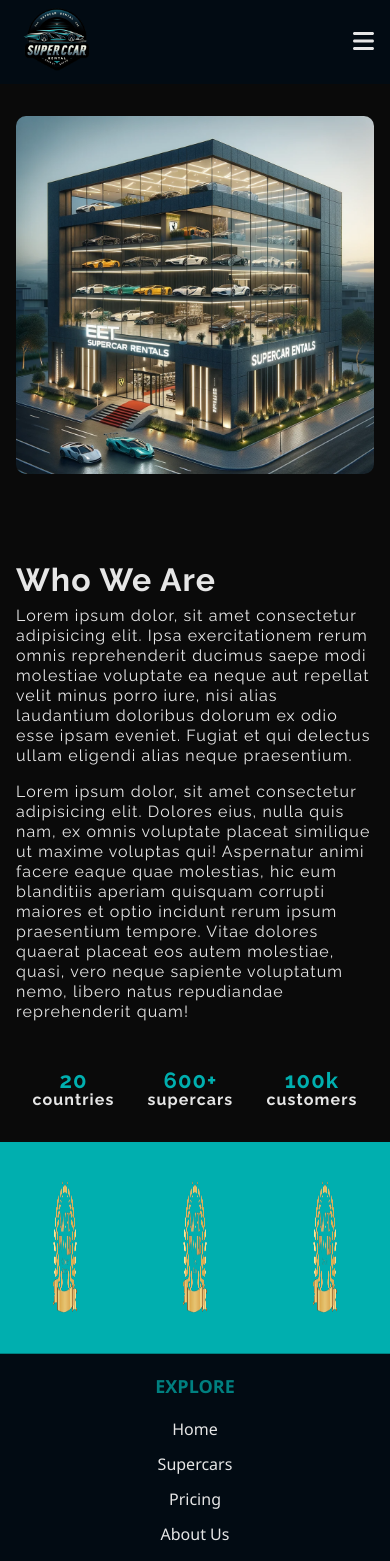
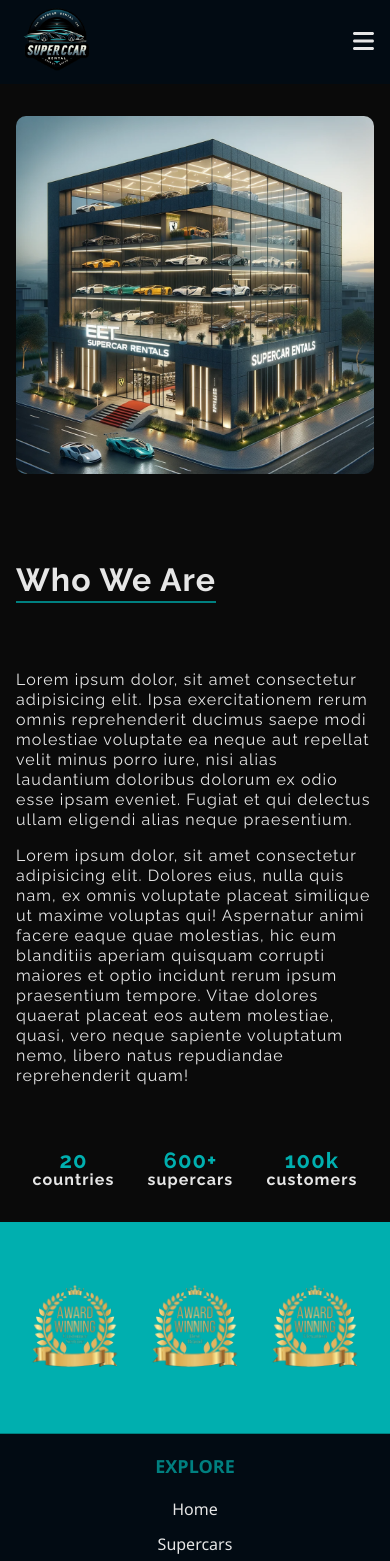
Before and after one commit to ddimkou/supercar-rent, a React (Vite) app: page /about in a window 390 px wide. Shown: the top 1561 px of the page. Built offline with nearby package versions, Linux system fonts and the light colour scheme.

Commit message:
responsive fixes / heading-about

```diff
--- a/src/About.css
+++ b/src/About.css
@@ -10,6 +10,14 @@
   padding: 2em 0;
   letter-spacing: 1.1px;
   line-height: 20px;
+}
+.about-text h2 {
+  padding-bottom: 2em;
+  font-size: 28px;
+}
+.about-text h2 span {
+  box-shadow: inset 0 -2px 0 0 var(--highlight-color);
+  padding-bottom: 5px;
 }
 
 .about-heading img {
@@ -38,7 +46,7 @@
   align-items: center;
   flex-wrap: wrap;
 
-  margin-top: 2em;
+  margin-top: 3em;
   font-weight: 600;
 }
 /* .countUp {
@@ -73,6 +81,7 @@
   justify-content: center;
   align-items: center;
   background-color: var(--primary-hover);
+  flex-wrap: wrap;
 }
 
 .awards img {
@@ -80,3 +89,10 @@
   height: 200px;
   margin: 0 3em;
 }
+@media (max-width: 768px) {
+  .awards img {
+    width: 120px;
+    height: 120px;
+    margin: 0;
+  }
+}
--- a/src/App.css
+++ b/src/App.css
@@ -181,6 +181,7 @@
 .choose-us h2,
 .fag h2 {
   padding-bottom: 2em;
+  font-size: 28px;
 }
 .choose-us h2 span,
 .faq h2 span {
--- a/src/Contact.css
+++ b/src/Contact.css
@@ -4,6 +4,7 @@
 h2.socials {
   padding: 2em 0;
   color: var(--text-color);
+  font-size: 28px;
 }
 .contact-form h2 span,
 h2.location-title span,
--- a/src/components/AboutHeading.jsx
+++ b/src/components/AboutHeading.jsx
@@ -6,7 +6,9 @@
       <img src={storeImage} alt="Car rental Store" />
       <div className="about-container">
         <div className="about-text">
-          <h2>Who We Are</h2>
+          <h2>
+            <span>Who We Are</span>
+          </h2>
           <p>
             Lorem ipsum dolor, sit amet consectetur adipisicing elit. Ipsa
             exercitationem rerum omnis reprehenderit ducimus saepe modi
```
